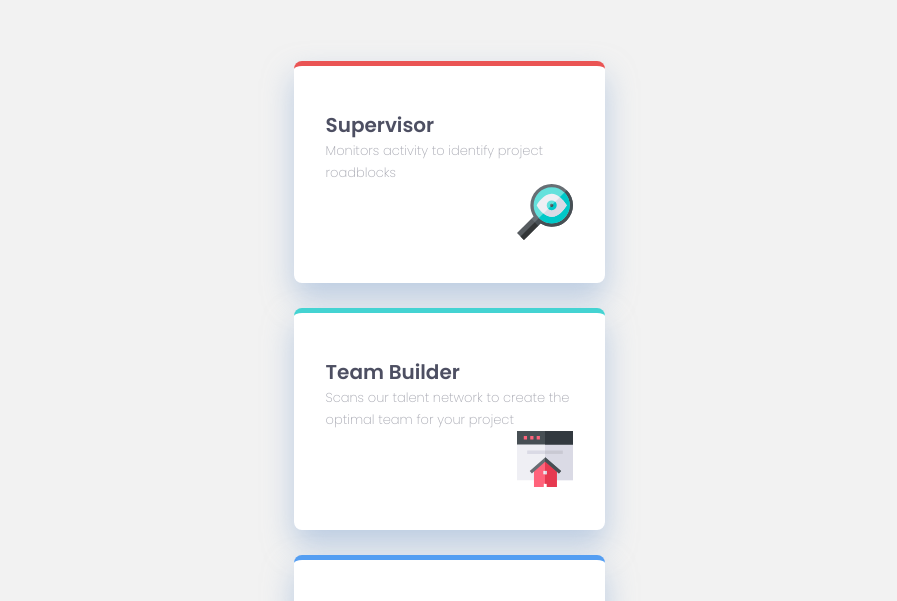
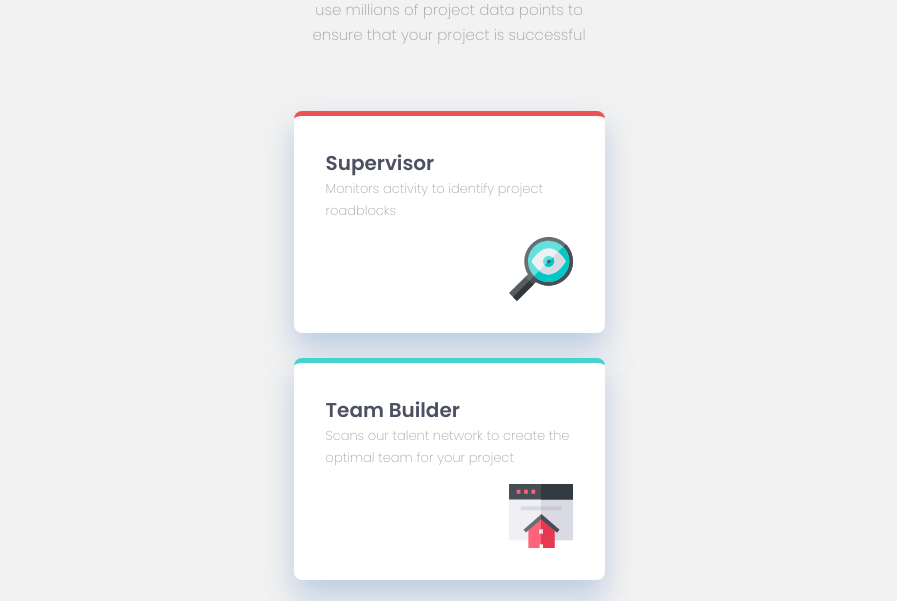
Before and after one commit to Vilorshini0/four_card_featured_section, a plain HTML site: page index.html in a window 1280 px wide. Shown: the part 194-795 px from the top of the page, without its empty margins (191-1088 px from the left). Drawn offline with Linux system fonts and the light colour scheme.

Commit message:
card content image styling

```diff
--- a/index.html
+++ b/index.html
@@ -14,7 +14,7 @@
     </h1>
 
     <p>
-      Our Artificial Intelligence powered tools use millions of project data points to ensure that your project is successful
+      Our Artificial Intelligence powered tools<br>use millions of project data points to<br>ensure that your project is successful
     </p>
 
     <div class="card_wrapper">
@@ -22,6 +22,8 @@
         <div class="text">
           <h3>Supervisor</h3>
           <p>Monitors activity to identify project roadblocks</p>
+        </div>
+        <div class="image">
           <img src="./images/icon-supervisor.svg" alt="supervisor">
         </div>
       </div>
@@ -29,6 +31,8 @@
         <div class="text">
           <h3>Team Builder</h3>
           <p>Scans our talent network to create the optimal team for your project</p>
+        </div>
+        <div class="image">
           <img src="./images/icon-team-builder.svg" alt="Team Builder">
         </div>
       </div>
@@ -36,6 +40,8 @@
         <div class="text">
           <h3>Karma</h3>
           <p>Regularly evaluates our talent to ensure quality</p>
+        </div>
+        <div class="image">
           <img src="./images/icon-karma.svg" alt="Karma">
         </div>
       </div>
@@ -43,6 +49,8 @@
         <div class="text">
           <h3>Calculator</h3>
           <p>Uses data from past projects to provide better delivery estimates</p>
+        </div>
+        <div class="image">
           <img src="./images/icon-calculator.svg" alt="Calculator">
         </div>
       </div>
--- a/scss/_maintext.scss
+++ b/scss/_maintext.scss
@@ -42,15 +42,16 @@ body {
 
         .card {
             display: flex;
+            flex-direction: column;
             align-items: center;
-            text-align: left;
+            justify-content: space-between;
             width: 19.438rem;
             height: 13.875rem;
             border-radius: 8px;
-            filter: drop-shadow(0px 15px 15px #83a6d280);
+            box-shadow:10px 10px 10px $blue;
             background-color: $white;
+            margin-bottom: 1.563rem;
             padding: 2rem;
-            margin-bottom: 1.563rem;
 
             &:nth-child(3n-1) {
                 border-top: 5px solid $turquoise;
@@ -65,6 +66,10 @@ body {
             &:nth-child(3n-3) {
                 border-top: 5px solid $blue;
             }
+
+            .text {
+                width: 100%;
+                text-align: left;
 
                 h3 {
                     font-size: 20px;
@@ -82,5 +87,13 @@ body {
                     float: right;
                 }
             }
+
+            .image {
+                width: 100%;
+                display: flex;
+                align-items: flex-end;
+                justify-content: right;
             }
         }
+    }
+}
```
Also changed, not shown: scss/style.css, 1 other file. Lines whose indentation alone changed are shown as unchanged.
